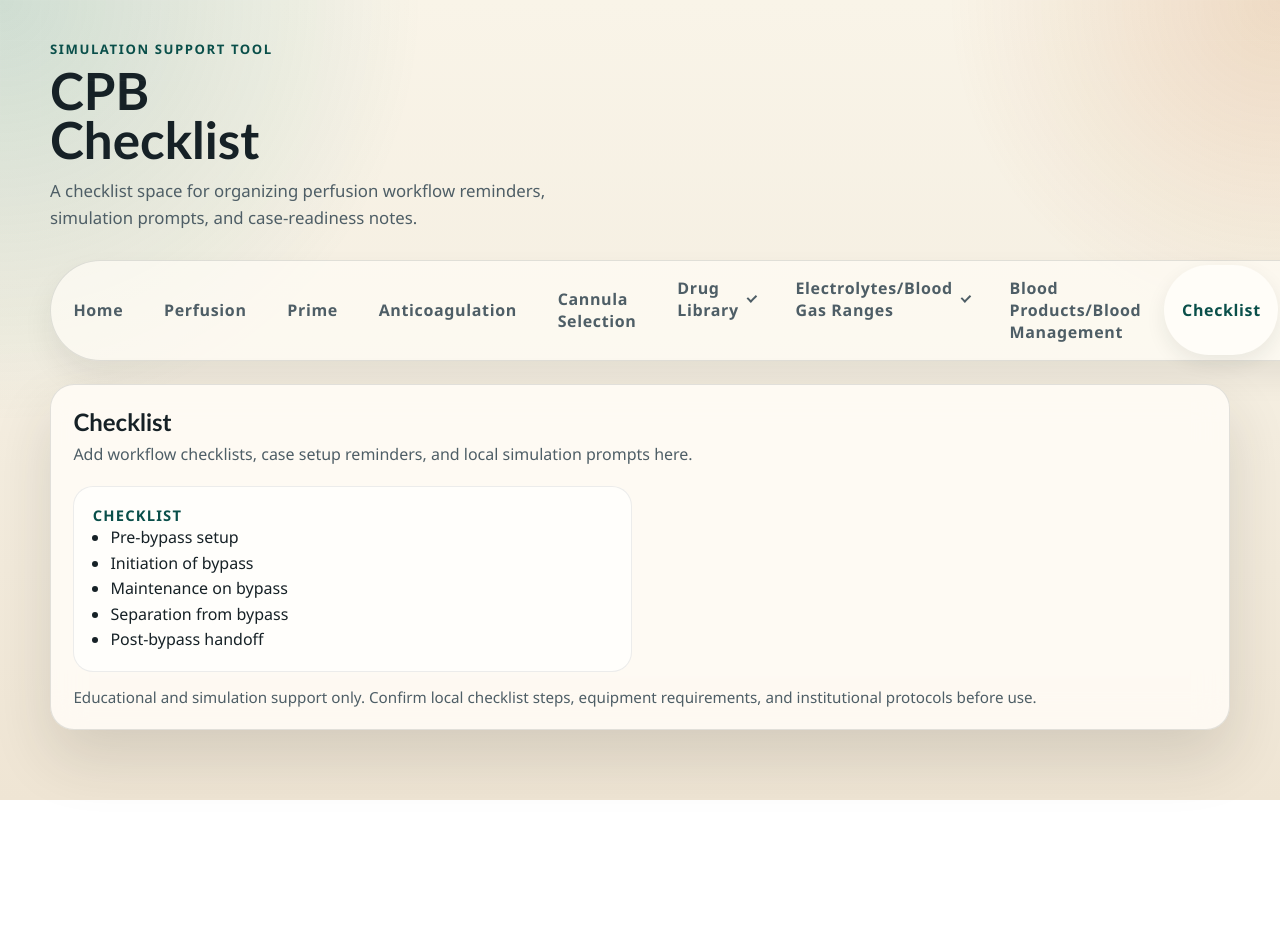
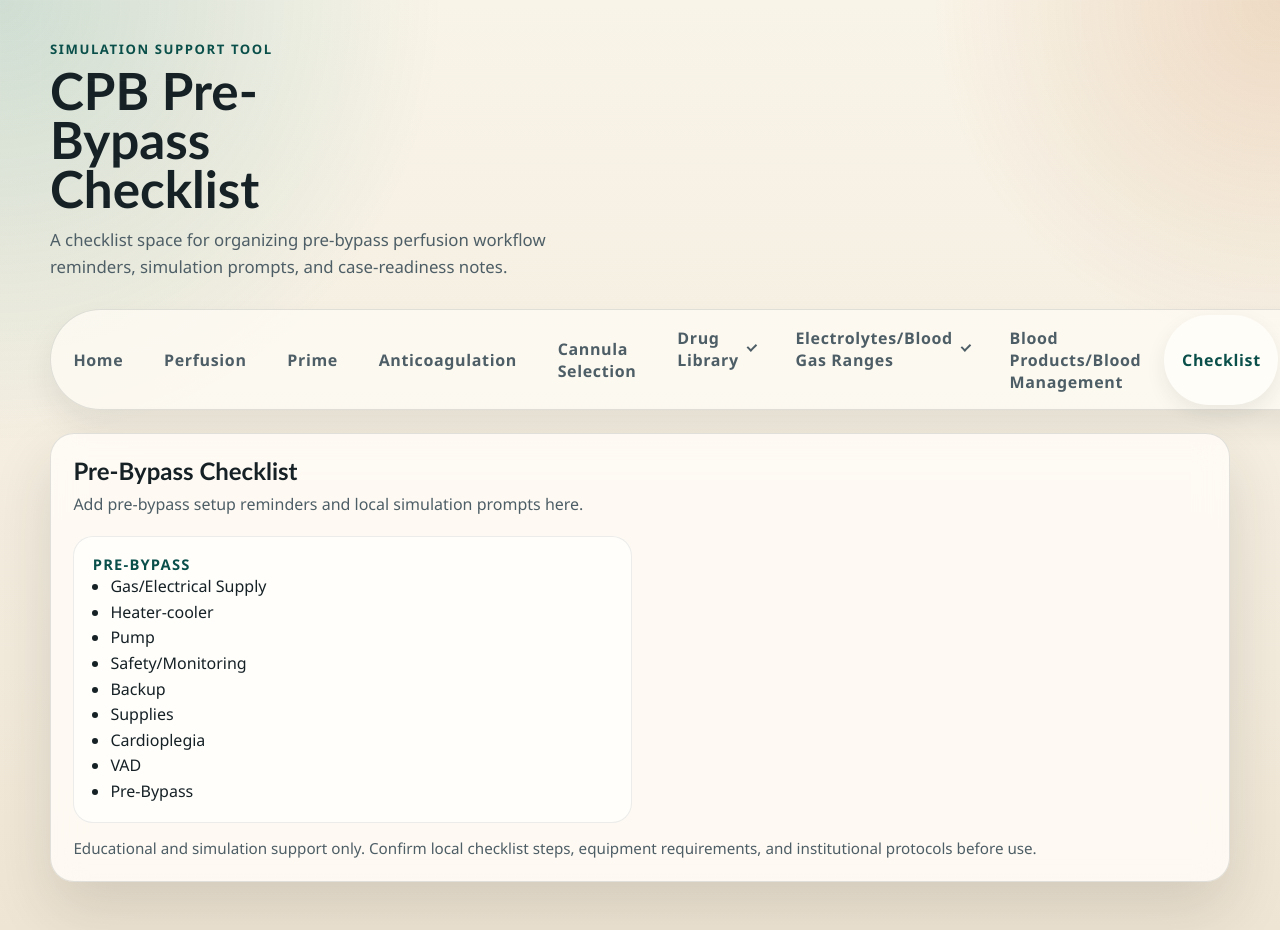
Before and after one commit to mydo650/CPB-Perfusion-Tool, a website: page checklist.html in a window 1280 px wide. Shown: the top 930 px of the page. Before the commit the page ends 800 px from the top, so only its background shows below. Drawn offline with Linux system fonts and the light colour scheme.

Commit message:
Update checklist

```diff
--- a/checklist.html
+++ b/checklist.html
@@ -3,17 +3,17 @@
   <head>
     <meta charset="UTF-8" />
     <meta name="viewport" content="width=device-width, initial-scale=1.0" />
-    <title>CPB Checklist</title>
+    <title>CPB Pre-Bypass Checklist</title>
     <link rel="stylesheet" href="./styles.css" />
   </head>
   <body class="page-checklist">
     <main class="app-shell">
       <section class="hero">
         <p class="eyebrow">Simulation Support Tool</p>
-        <h1>CPB Checklist</h1>
+        <h1>CPB Pre-Bypass Checklist</h1>
         <p class="intro">
-          A checklist space for organizing perfusion workflow reminders,
-          simulation prompts, and case-readiness notes.
+          A checklist space for organizing pre-bypass perfusion workflow
+          reminders, simulation prompts, and case-readiness notes.
         </p>
       </section>
 
@@ -53,21 +53,25 @@
         <a class="module-button page-link" href="./references.html" aria-current="false">References</a>
       </nav>
 
-      <section class="workspace page-workspace" aria-label="Checklist">
+      <section class="workspace page-workspace" aria-label="Pre-bypass checklist">
         <section class="panel output-panel" aria-labelledby="checklist-title">
           <div class="panel-header">
-            <h2 id="checklist-title">Checklist</h2>
-            <p>Add workflow checklists, case setup reminders, and local simulation prompts here.</p>
+            <h2 id="checklist-title">Pre-Bypass Checklist</h2>
+            <p>Add pre-bypass setup reminders and local simulation prompts here.</p>
           </div>
           <div class="results-grid results-grid-compact">
             <article class="result-card">
-              <p class="result-label">Checklist</p>
+              <p class="result-label">Pre-Bypass</p>
               <ul class="home-list">
-                <li>Pre-bypass setup</li>
-                <li>Initiation of bypass</li>
-                <li>Maintenance on bypass</li>
-                <li>Separation from bypass</li>
-                <li>Post-bypass handoff</li>
+                <li>Gas/Electrical Supply</li>
+                <li>Heater-cooler</li>
+                <li>Pump</li>
+                <li>Safety/Monitoring</li>
+                <li>Backup</li>
+                <li>Supplies</li>
+                <li>Cardioplegia</li>
+                <li>VAD</li>
+                <li>Pre-Bypass</li>
               </ul>
             </article>
           </div>
```
Also changed, not shown: index.html (+4 -4 lines).
